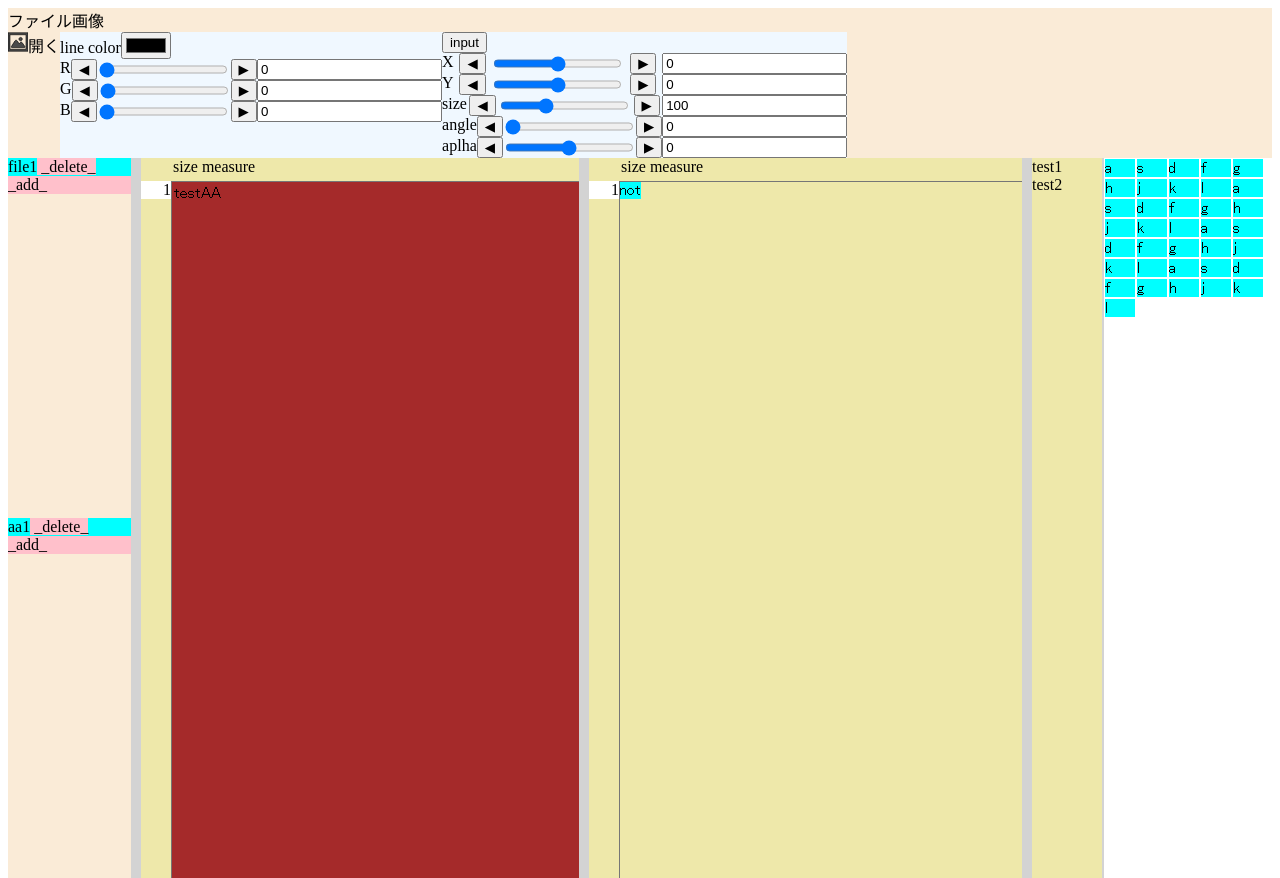
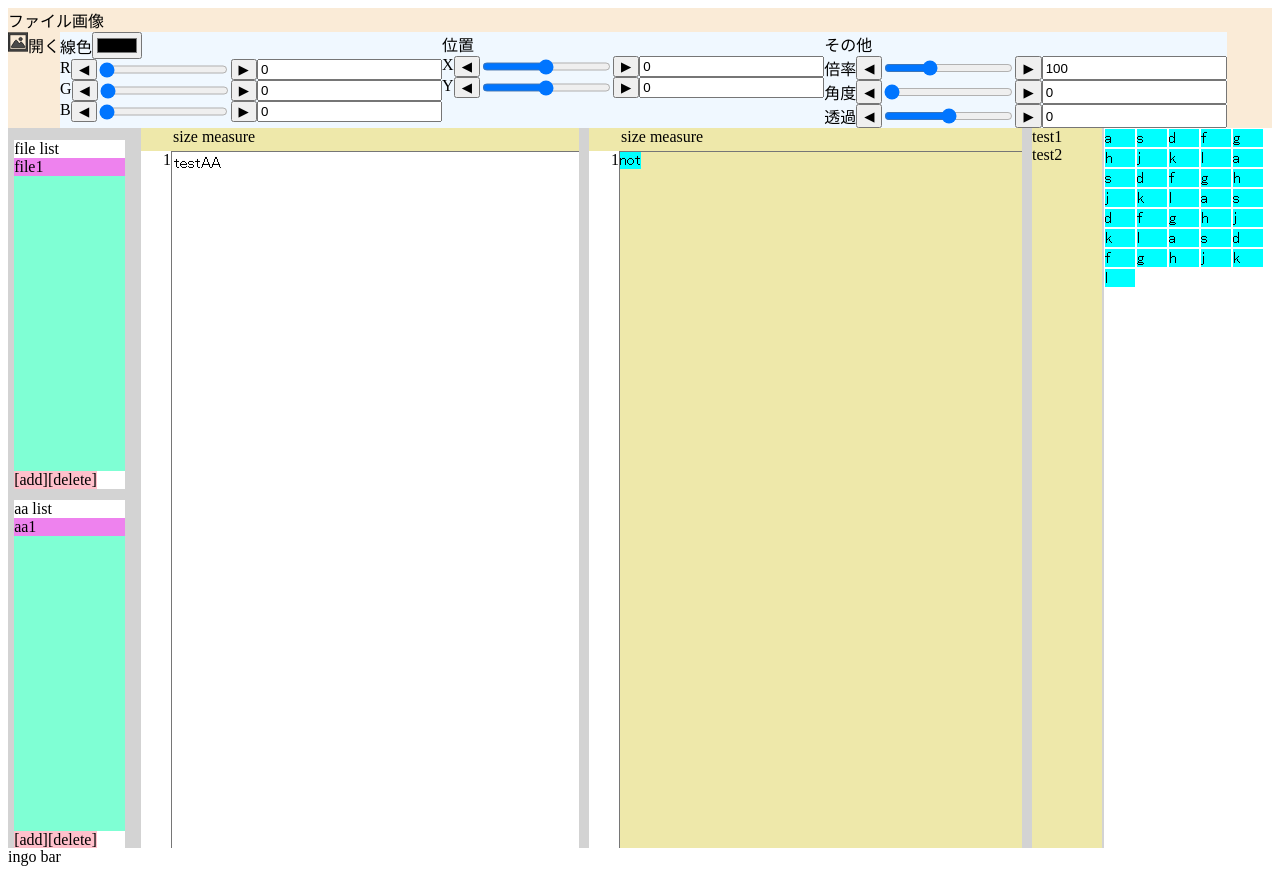
Before and after one commit to sophietwilight1227/pinia001, a Vue app: page / in a window 1280 px wide. Both pictures are taken after a click on the element "画像". Built offline with nearby package versions, Linux system fonts and the light colour scheme; the HTML template or start-up script is replaced by a standard one.

Commit message:
file tabs

```diff
--- a/src/App.vue
+++ b/src/App.vue
@@ -8,6 +8,7 @@ import PictureView from './components/PictureView.vue'
 import PanelContainer from './components/PanelContainer.vue'
 import PanelDivider from './components/PanelDivider.vue'
 import EditablePreview from "./components/EditablePreview.vue";
+import InfoBar from "./components/InfoBar.vue";
 
 import { useLayoutStore } from "@/stores/layout";
   const layoutStore = useLayoutStore();
@@ -43,13 +44,13 @@ import { useLayoutStore } from "@/stores/layout";
             <CharctorPalette/>
           </PanelContainer>
       </div>
+      <InfoBar/>
     </div>
   </main>
 </template>
 
 <style scoped>
   .main {
-    height: 100vh;
   }
   .container {
     display: flex;
--- a/src/components/EditablePreview.vue
+++ b/src/components/EditablePreview.vue
@@ -67,13 +67,13 @@ const canvasSize: Ref<{height: string, width: string}> = ref({height: "100%", wi
   position: sticky;
   background-color: white;
   text-align: right;
-  height: fit-content;
   width: 30px;
   white-space: pre-wrap;
   font-size:16px;
   line-height:18px;
   overflow: hidden;
   z-index: 100;
+  height: v-bind(canvasSize.height);
 }
 .sticky_row {
   position: sticky;
--- /dev/null
+++ b/src/components/FileTab.vue
@@ -0,0 +1,88 @@
+<script setup lang="ts">
+import { nextTick, ref, type Ref } from 'vue';
+
+const emit = defineEmits(['click', "change"]);
+
+const props = defineProps<{
+    value: string
+}>()
+
+const textarea: any = ref(null);
+const name: Ref<string> = ref(props.value);
+const className: Ref<string> = ref("notSelected");
+const selected: Ref<boolean> = ref(false);
+const isEdit: Ref<boolean> = ref(false);
+
+const select = (isSelected: boolean):void => {
+    selected.value = isSelected;
+    if(isSelected){
+        className.value = "selected"
+    }else{
+        className.value = "notSelected"
+        //isEdit.value = false;
+    }
+}
+defineExpose({ select });
+
+const onButtonClick = ():void => {
+    emit("click");
+}
+const onDoubleClick = async () => {
+    isEdit.value = true;
+    await nextTick();
+    if(textarea.value != null){
+        textarea.value.focus();
+        textarea.value.setSelectionRange(0,name.value.length);
+    }
+}
+const onMouseOver = ():void => {
+
+}
+const onMouseOut = ():void => {
+
+}
+const onFocusOutTextArea = ():void => {
+    isEdit.value = false;
+    emit("change", name.value);
+}
+const onKeyDown = (e: KeyboardEvent):void => {
+	if(e.key === 'Enter'){
+        if(textarea.value != null){
+            textarea.value.blur();
+        }
+	}
+}
+
+
+</script>
+
+<template>
+    <div class="button1"
+         v-bind:class="className"
+         v-on:click="onButtonClick"
+         v-on:dblclick="onDoubleClick"
+         v-on:mouseover="onMouseOver"
+         v-on:mouseout="onMouseOut">
+        <span v-show="!isEdit">{{ name }}</span>
+        <input type="text"
+                v-model="name"
+                v-show="isEdit"
+                v-on:keydown="onKeyDown"
+                v-on:focusout="onFocusOutTextArea"
+                ref="textarea">
+    </div>
+
+</template>
+
+<style scoped>
+    .button1 {
+
+        user-select: none;
+    }
+    .selected {
+        background-color: aqua;
+    }
+    .notSelected {
+        background-color: violet;
+    }
+</style>
--- a/src/components/FilesTab.vue
+++ b/src/components/FilesTab.vue
@@ -1,35 +1,58 @@
 <script setup lang="ts">
-import { ref, watch, type Ref } from "vue";
+import FileTab from "./FileTab.vue";
+import { reactive, ref, watch, type Ref } from "vue";
 import { useMainCanvasStore } from "@/stores/mainCanvas";
 
 const mainCanvasAsciiArtStore = useMainCanvasStore();
-const fileNameList: Ref<Array<{name:string}>> = ref([]);
+const fileNameList: Array<{name:string}> = reactive([]);
 const aaNameList: Ref<Array<{name:string}>> = ref([]);
+const fileNameRefs: Ref<Array<typeof FileTab> | null> = ref(null);
+const aaNameRefs: Ref<Array<typeof FileTab> | null> = ref(null);
 
 const selectFile = (index: number):void => {
+    if(fileNameRefs.value != null){
+        for(let i=0; i < fileNameRefs.value.length; i++){
+            fileNameRefs.value[i].select(false);
+        }
+        fileNameRefs.value[index].select(true);
+    }
     mainCanvasAsciiArtStore.selectFile(index);
+}
+const renameFile = (newName: string):void => {
+    mainCanvasAsciiArtStore.renameFile(newName);
 }
 const addFile = ():void => {
     mainCanvasAsciiArtStore.addFile("new file" , [{aaName: "aa1", asciiArt: ""}]);
 }
+const deleteFile = ():void => {
+    mainCanvasAsciiArtStore.deleteFile();
+}
 const selectAa = (index: number):void => {
+    if(aaNameRefs.value != null){
+        for(let i=0; i < aaNameRefs.value.length; i++){
+            aaNameRefs.value[i].select(false);
+        }
+        aaNameRefs.value[index].select(true);
+    }
     mainCanvasAsciiArtStore.selectAa(index);
 }
 const addAa = ():void => {
     mainCanvasAsciiArtStore.addAa("new aa", "");
 }
-const deleteFile = (index: number):void => {
-    fileNameList.value.splice(index, 1);
+const deleteAa = ():void => {
+    mainCanvasAsciiArtStore.deleteAa();
+}
+const renameAa = (newName: string):void => {
+    mainCanvasAsciiArtStore.renameAa(newName);
 }
 
 watch(
     () => mainCanvasAsciiArtStore.fileNameList,
     (newValue) => {
-        const newList:Array<{name:string}> = [];
+        fileNameList.splice(0);
         for(let i=0; i < newValue.length; i++){
-            newList.push({name: newValue[i]});
+            fileNameList.push({name: newValue[i]});
         }
-        fileNameList.value = newList;
     }
 )
 watch(
@@ -48,22 +71,35 @@ watch(
 <template>
   <div class="base">
     <div class="filelist">
-        <div v-for="(data, i) in fileNameList" class="tab">
-            <span class="tab">
-                <span v-on:click="selectFile(i)">{{ data.name }}</span>
-                <span class="button" v-on:click="deleteFile(i)"> _delete_ </span>
-            </span>
+        <div>file list</div>
+        <div class="namelist">
+            <div v-for="(data, i) in fileNameList">
+                <FileTab :value="data.name"
+                         v-on:click="selectFile(i)"
+                         v-on:change="renameFile"
+                         ref="fileNameRefs"/>
+            </div>
         </div>
-        <div class="button" v-on:click="addFile"> _add_ </div>
+        <div class="buttonlist">
+            <div class="button" v-on:click="addFile">[add]</div>
+            <div class="button" v-on:click="deleteFile">[delete]</div>
+        </div>
     </div>
     <div class="filelist">
-        <div v-for="(data, i) in aaNameList" class="tab">
-            <span class="tab">
-                <span v-on:click="selectAa(i)">{{ data.name }}</span>
-                <span class="button" v-on:click="deleteFile(i)"> _delete_ </span>
-            </span>
+        <div>aa list</div>
+        <div class="namelist">
+            <div v-for="(data, i) in aaNameList">
+                <FileTab :value="data.name"
+                         v-on:click="selectAa(i)"
+                         v-on:change="renameAa"
+                         ref="aaNameRefs"/>
+            </div>
         </div>
-        <div class="button" v-on:click="addAa"> _add_ </div>
+
+        <div class="buttonlist">
+            <div class="button" v-on:click="addAa">[add]</div>
+            <div class="button" v-on:click="deleteAa">[delete]</div>
+        </div>
     </div>
 
   </div>
@@ -73,20 +109,31 @@ watch(
 
 .base {
     height: 100%;
-    background-color: antiquewhite;
+    background-color:lightgray;
     display: flex;
     flex-direction: column;
+    padding: 5%;
 }
 .filelist {
+    background-color: white;
     height: 50%;
+    width: 100%;
+    display: flex;
+    flex-direction: column;
+    margin: 5% auto;
+}
+.namelist {
+    width: 100%;
+    height: 100%;
+    background-color: aquamarine;
 }
 
-.tab {
-    background-color: aqua;
-    align-content: flex-start;
+.buttonlist {
+    display: flex;
+    flex-direction: row;
 }
-
 .button{
     background-color: pink;
+    user-select: none;
 }
 </style>
--- /dev/null
+++ b/src/components/InfoBar.vue
@@ -0,0 +1,11 @@
+<script setup lang="ts">
+
+</script>
+
+<template>
+    <div>ingo bar</div>
+</template>
+
+<style scoped>
+
+</style>
--- a/src/components/PictureEditer.vue
+++ b/src/components/PictureEditer.vue
@@ -11,7 +11,7 @@ import { usePictureViewStore } from "@/stores/pictureView";
   const lineGreen = ref();
   const lineBlue = ref();
 
-  //changeValue で必要
+  //changeValue (子要素のメソッドの実行) で必要
   const componentRefs = (id: string):Ref => {
     switch(id){
       case constPictureView.PARAM_LIST.LINE_RED.id:
@@ -58,19 +58,9 @@ import { usePictureViewStore } from "@/stores/pictureView";
   const backgroundColor = ref("white");
   const imgSource = ref("");
 
-  const draw = ():void => {
-    //img
-    imgSource.value = 'https://ap1.sozaitamago.com/common/img/tamago/sample/image/Sisk0111.jpg';
-    pictureViewSrtore.setImage('https://ap1.sozaitamago.com/common/img/tamago/sample/image/Sisk0111.jpg');
-  }
-
   const changeSliderValue = (id: string, newValue: number):void => {
     console.log("catch: " + id + " / " + newValue);
     pictureViewSrtore.setValue(id, newValue);
-  }
-  const testClick = ():void => {
-    //componentRefs("lineRed").value.changeValue(100);
-    draw();
   }
 
 </script>
@@ -80,7 +70,7 @@ import { usePictureViewStore } from "@/stores/pictureView";
     <div class="menu">
       <div>
         <div>
-          <span>line color</span>
+          <span>線色</span>
           <input type="color"/>
         </div>
         <RangeSlider v-bind="constPictureView.PARAM_LIST.LINE_RED" v-on:change="changeSliderValue" :ref="constPictureView.PARAM_LIST.LINE_RED.id"/>
@@ -88,14 +78,17 @@ import { usePictureViewStore } from "@/stores/pictureView";
         <RangeSlider v-bind="constPictureView.PARAM_LIST.LINE_BLUE" v-on:change="changeSliderValue" :ref="constPictureView.PARAM_LIST.LINE_BLUE.id"/>
       </div>
       <div>
-        <button v-on:click="testClick">input</button>
+        <div>位置</div>
         <RangeSlider v-bind="constPictureView.PARAM_LIST.POS_X" v-on:change="changeSliderValue" :ref="constPictureView.PARAM_LIST.POS_X.id"/>
         <RangeSlider v-bind="constPictureView.PARAM_LIST.POS_Y" v-on:change="changeSliderValue" :ref="constPictureView.PARAM_LIST.POS_Y.id"/>
+
+      </div>
+      <div>
+        <div>その他</div>
         <RangeSlider v-bind="constPictureView.PARAM_LIST.SIZE_RATE" v-on:change="changeSliderValue" :ref="constPictureView.PARAM_LIST.SIZE_RATE.id"/>
         <RangeSlider v-bind="constPictureView.PARAM_LIST.ROTE_ANGLE" v-on:change="changeSliderValue" :ref="constPictureView.PARAM_LIST.ROTE_ANGLE.id"/>
         <RangeSlider v-bind="constPictureView.PARAM_LIST.ALPHA" v-on:change="changeSliderValue" :ref="constPictureView.PARAM_LIST.ALPHA.id"/>
       </div>
-
     </div>
   </div>
 </template>
--- a/src/components/PictureView.vue
+++ b/src/components/PictureView.vue
@@ -58,9 +58,7 @@ const layoutStore = useLayoutStore();
 
 <template>
   <div class="base">
-    <div class="imageFlame">
-      <img :src="imgSource" class="mainImage"/>
-    </div>
+    <img :src="imgSource" class="mainImage"/>
   </div>
 </template>
 
@@ -75,31 +73,15 @@ const layoutStore = useLayoutStore();
   position: absolute;
 }
 
-.imageFlame {
-  height: 200vh;
-  width: 100%;
-  overflow:hidden;
-  background-color: brown;
-}
-
 .mainImage {
-  left:0px;
-  top:0px;
+  left: v-bind(cssParams.get(constPictureView.PARAM_LIST.POS_X.id));
+  top: v-bind(cssParams.get(constPictureView.PARAM_LIST.POS_Y.id));
   background: url(v-bind(imgSource));
   position: absolute;
   z-index: 1;
   opacity: v-bind(cssParams.get(constPictureView.PARAM_LIST.ALPHA.id));
-  object-position: v-bind(cssParams.get(constPictureView.PARAM_LIST.POS_X.id)) v-bind(cssParams.get(constPictureView.PARAM_LIST.POS_Y.id));
   rotate: v-bind(cssParams.get(constPictureView.PARAM_LIST.ROTE_ANGLE.id));
   transform: scale(v-bind(cssParams.get(constPictureView.PARAM_LIST.SIZE_RATE.id)));
 }
 
-.asciiArt {
-  position: absolute;
-  background-color: transparent;
-  z-index: 10;
-  overflow: hidden;
-  width: 100%;
-}
-
 </style>
--- a/src/consts/constPictureView.ts
+++ b/src/consts/constPictureView.ts
@@ -39,21 +39,21 @@ export default {
     },
     SIZE_RATE: {
                 id: "sizeRate",
-                name: "size",
+                name: "倍率",
                 max: 300,
                 min: 0,
                 initialValue: 100
     },
     ROTE_ANGLE: {
                 id: "roteAngle",
-                name: "angle",
+                name: "角度",
                 max: 360,
                 min: 0,
                 initialValue: 0
     },
     ALPHA: {
                 id: "aplha",
-                name: "aplha",
+                name: "透過",
                 max: 100,
                 min: -100,
                 initialValue: 0
--- a/src/stores/mainCanvas.ts
+++ b/src/stores/mainCanvas.ts
@@ -99,17 +99,28 @@ export const useMainCanvasStore = defineStore(
             addFile(fileName: string, aaList: Array<{aaName: string, asciiArt: string}>):void {
                 this.allData.push({fileName: fileName, aaList: aaList});
             },
+            deleteFile(): void {
+                this.allData.splice(this.currentFileNamePosition, 1);
+            },
+            renameFile(newName: string):void {
+                this.allData[this.currentFileNamePosition].fileName = newName;
+            },
             selectAa(index: number){
                 if(index == null){
                     return;
                 }
                 this.currentAaNamePosition = index;
                 this.asciiArt = this.allData[this.currentFileNamePosition].aaList[index].asciiArt;
-                console.log(this.allData);
             },
             addAa(aaName: string, asciiArt: string): void {
                 this.allData[this.currentFileNamePosition].aaList.push({aaName: aaName, asciiArt: asciiArt});
             },
+            deleteAa(): void {
+                this.allData[this.currentFileNamePosition].aaList.splice(this.currentAaNamePosition, 1);
+            },
+            renameAa(newName: string): void {
+                this.allData[this.currentFileNamePosition].aaList[this.currentAaNamePosition].aaName = newName;
+            }
         },
     }
 );
```
Also changed, not shown: src/components/MenuBar.vue (+13 -3 lines), 5 other files (tests, documents, lock files or other folders).
